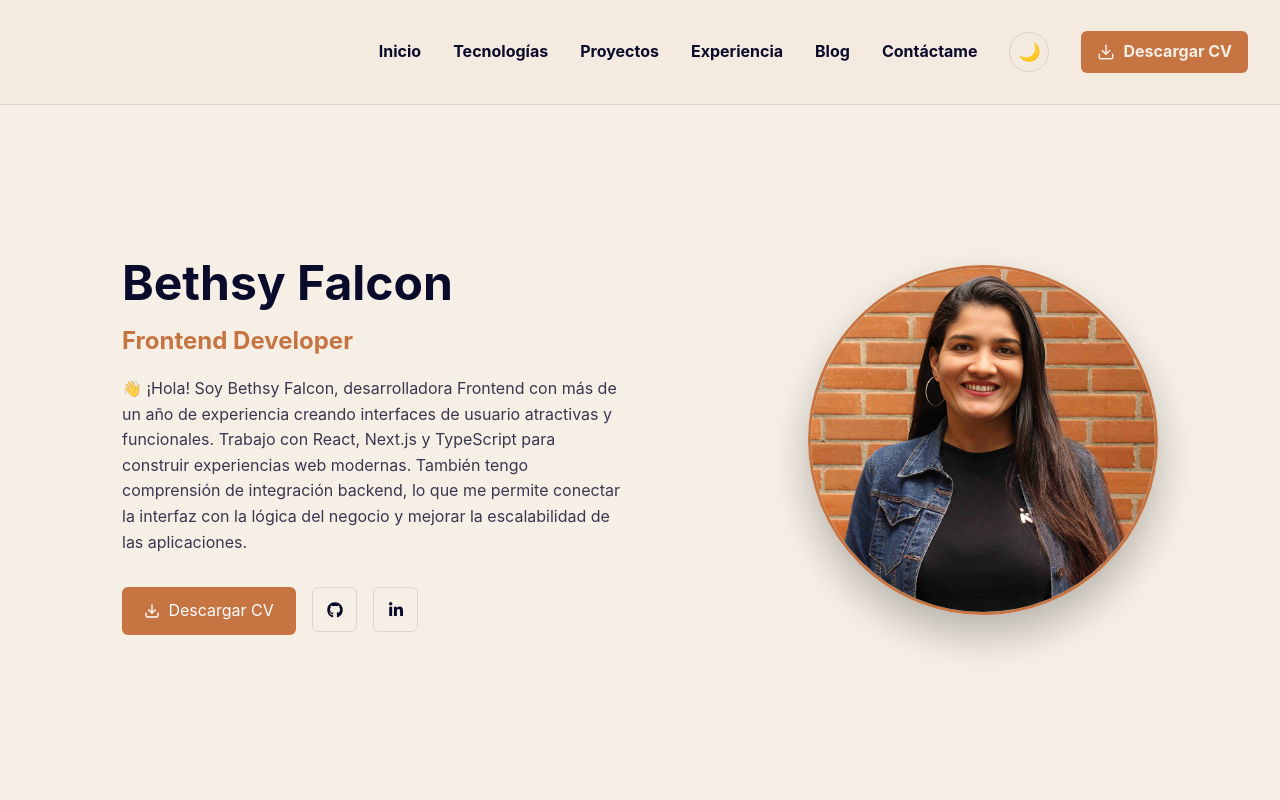
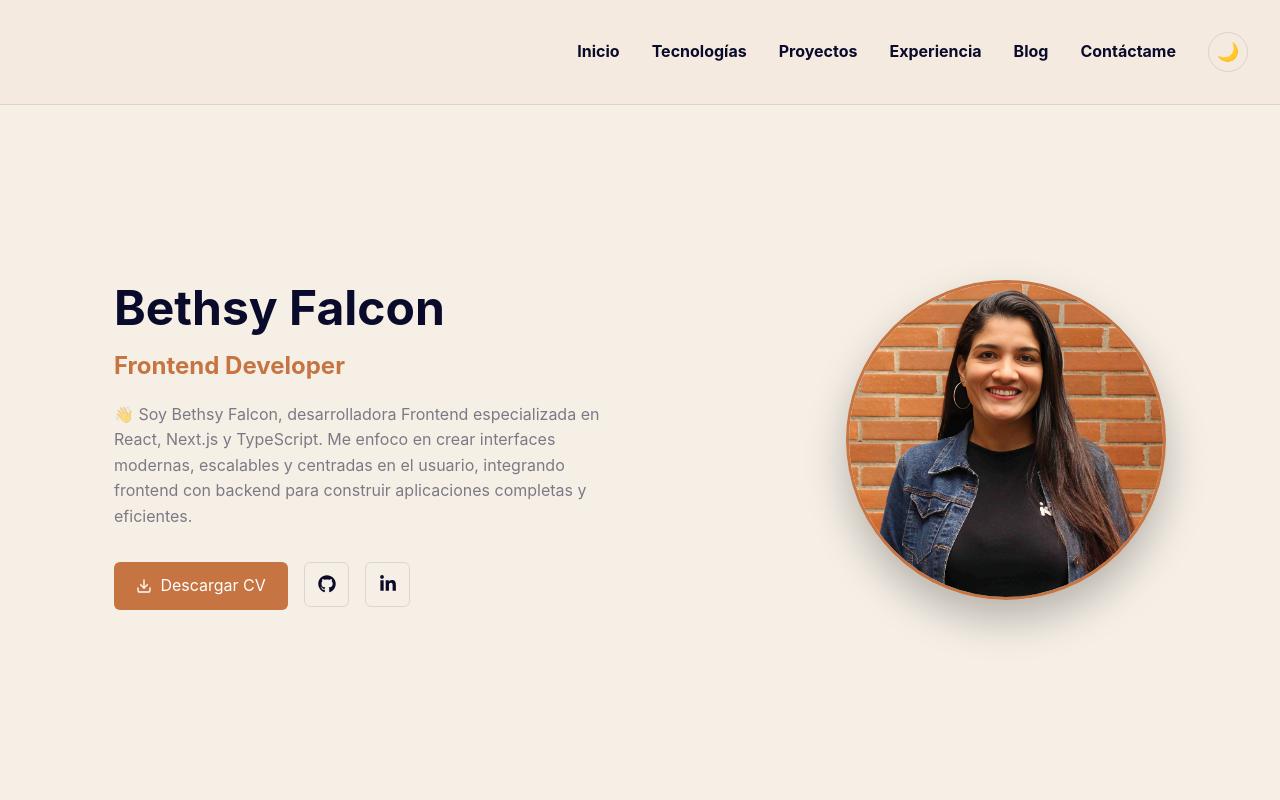
Before and after one commit to Bethsyf/portfolio, a Next.js app: page / in a window 1280 px wide. Shown: the top 800 px of the page. Built offline with nearby package versions, Linux system fonts and the light colour scheme; some icons are missing.

Commit message:
feat(controls): create reusable ButtonControl component with variants

```diff
--- /dev/null
+++ b/src/components/controls/button/ButtonControl.module.scss
@@ -0,0 +1,40 @@
+.button {
+display: inline-flex;
+align-items: center;
+justify-content: center;
+gap: 0.5rem;
+border-radius: var(--radius-sm);
+border: none;
+cursor: pointer;
+transition: var(--transition-fast);
+text-decoration: none;
+}
+
+.primary {
+padding: 0.7rem 1.4rem;
+background: var(--color-primary);
+color: var(--color-white);
+}
+
+.primary:hover {
+background: var(--color-primary-hover);
+transform: translateY(-2px);
+}
+
+.icon {
+width: 45px;
+height: 45px;
+padding: 0;
+border: 1px solid var(--color-border);
+color: var(--color-text);
+background: transparent;
+}
+
+.icon:hover {
+background: var(--color-bg-secondary);
+transform: translateY(-2px);
+}
+
+.icon svg {
+font-size: 18px;
+}
--- /dev/null
+++ b/src/components/controls/button/ButtonControl.tsx
@@ -0,0 +1,89 @@
+import React from "react";
+import s from "./ButtonControl.module.scss";
+
+type Variant =
+  | "primary"
+  | "secondary"
+  | "icon";
+
+type Size =
+  | "sm"
+  | "md"
+  | "lg";
+
+interface Props {
+
+  children: React.ReactNode;
+
+  variant?: Variant;
+
+  size?: Size;
+
+  href?: string;
+
+  download?: boolean;
+
+  target?: string;
+
+  rel?: string;
+
+  onClick?: () => void;
+
+  type?: "button" | "submit";
+
+}
+
+export default function ButtonControl({
+
+  children,
+
+  variant = "primary",
+
+  size = "md",
+
+  href,
+
+  download,
+
+  target,
+
+  rel,
+
+  type = "button",
+
+  onClick,
+
+}: Props) {
+
+  const className = `
+    ${s.button}
+    ${s[variant]}
+    ${s[size]}
+  `;
+
+  if (href) {
+
+    return (
+
+      <a
+        href={href}
+        download={download}
+        target={target}
+        rel={rel}
+        className={className}
+      >
+
+        {children}
+      </a>
+    );
+  }
+  return (
+    <button
+      className={className}
+      type={type}
+      onClick={onClick}
+    >
+      {children}
+    </button>
+  );
+}
--- a/src/components/views/aboutMe/AboutMe.module.scss
+++ b/src/components/views/aboutMe/AboutMe.module.scss
@@ -5,8 +5,8 @@
   gap: 6rem;
   max-width: 1100px;
   margin: 0 auto;
-  padding: 2rem;
-  min-height: calc(100vh - 80px)
+  padding: 2rem 1.5rem;
+  min-height: calc(100vh - 80px);
 }
 
 .left {
@@ -36,39 +36,9 @@
   margin-top: 2rem;
 }
 
-.primary {
-  display: flex;
-  align-items: center;
-  gap: 0.5rem;
-  padding: 0.7rem 1.4rem;
-  background: var(--color-primary);
-  color: var(--color-white);
-  border-radius: var(--radius-sm);
-  text-decoration: none;
-}
-
-.primary:hover {
-  background: var(--color-primary-hover);
-}
-
-.secondary {
-  display: flex;
-  align-items: center;
-  justify-content: center;
-  width: 45px;
-  height: 45px;
-  border-radius: var(--radius-sm);
-  border: 1px solid var(--color-border);
-  color: var(--color-text);
-}
-
-.secondary:hover {
-  background: var(--color-bg-secondary);
-}
-
 .imageWrapper {
-  width: 350px;
-  height: 350px;
+  width: 320px;
+  height: 320px;
   position: relative;
   border-radius: 50%;
   overflow: hidden;
--- a/src/components/views/aboutMe/AboutMe.tsx
+++ b/src/components/views/aboutMe/AboutMe.tsx
@@ -3,6 +3,7 @@ import { FaGithub, FaLinkedinIn } from "react-icons/fa";
 import { FiDownload } from "react-icons/fi";
 import myPhoto from "../../../../public/bethsy.png";
 import styles from "./AboutMe.module.scss";
+import ButtonControl from "@/components/controls/button/ButtonControl";
 
 export default function AboutMe() {
   return (
@@ -15,36 +16,41 @@ export default function AboutMe() {
           Frontend Developer
         </h2>
         <p>
-          👋 ¡Hola! Soy Bethsy Falcon, desarrolladora Frontend con más de un año
-          de experiencia creando interfaces de usuario atractivas y funcionales.
-          Trabajo con React, Next.js y TypeScript para construir experiencias
-          web modernas. También tengo comprensión de integración backend, lo que
-          me permite conectar la interfaz con la lógica del negocio y mejorar la
-          escalabilidad de las aplicaciones.
+          <p>
+            <p>
+              👋 Soy Bethsy Falcon, desarrolladora Frontend especializada en React, Next.js y TypeScript.
+              Me enfoco en crear interfaces modernas, escalables y centradas en el usuario, integrando
+              frontend con backend para construir aplicaciones completas y eficientes.
+            </p>
+          </p>
         </p>
         <div className={styles.buttons}>
-          <a
+
+          <ButtonControl
             href="/cv.pdf"
             download
-            className={styles.primary}
           >
             <FiDownload />
             Descargar CV
-          </a>
-          <a
+          </ButtonControl>
+
+          <ButtonControl
             href="https://github.com/Bethsyf"
             target="_blank"
-            className={styles.secondary}
+            rel="noopener noreferrer"
+            variant="icon"
           >
             <FaGithub />
-          </a>
-          <a
-            href="https://linkedin.com"
+          </ButtonControl>
+
+          <ButtonControl
+            href="https://linkedin.com/in/bethsyfalcon-frontend"
             target="_blank"
-            className={styles.secondary}
+            rel="noopener noreferrer"
+            variant="icon"
           >
             <FaLinkedinIn />
-          </a>
+          </ButtonControl>
         </div>
       </div>
       <div className={styles.right}>
@@ -59,5 +65,5 @@ export default function AboutMe() {
         </div>
       </div>
     </section>
-  );
+  )
 }
--- a/src/components/views/navbar/NavbarView.module.scss
+++ b/src/components/views/navbar/NavbarView.module.scss
@@ -75,26 +75,6 @@
   color: var(--color-primary);
 }
 
-.downloadButton {
-  display: flex;
-  align-items: center;
-  padding: 8px 16px;
-  background: var(--color-primary);
-  color: var(--color-bg);
-  border-radius: var(--radius-sm);
-  transition: opacity var(--transition);
-}
-
-.downloadButton:hover {
-  background: var(--color-primary-hover);
-  color: var(--color-bg-secondary);
-}
-
-.downloadIcon {
-  margin-right: 8px;
-  font-size: 18px;
-}
-
 @media (min-width: 768px) {
 
   .container {
@@ -131,10 +111,6 @@
   .menuDesk {
     gap: 1.5rem;
   }
-
-  .downloadButton {
-    display: none;
-  }
 }
 
 @keyframes slideDown {
--- a/src/components/views/navbar/NavbarView.tsx
+++ b/src/components/views/navbar/NavbarView.tsx
@@ -45,33 +45,12 @@ const NavbarView = () => {
           <li className={s.item}>
             <ThemeToggleView />
           </li>
-          <li className={s.item}>
-            <Link
-              className={s.link}
-              href="/cv.pdf"
-              download="CV_Bethsy_Falcon"
-              target="_blank"
-              onClick={handleToggle}
-            >
-              Descargar CV
-            </Link>
-          </li>
         </ul>
         {/* 🖥 DESKTOP */}
         <ul className={s.menuDesk}>
           {renderNavItems()}
           <li className={s.item}>
             <ThemeToggleView />
-          </li>
-          <li className={s.item}>
-            <Link
-              className={`${s.link} ${s.downloadButton}`}
-              href="/cv.pdf"
-              download="CV_Bethsy_Falcon"
-              target="_blank"
-            >
-              <FiDownload className={s.downloadIcon} /> Descargar CV
-            </Link>
           </li>
         </ul>
       </div>
```
